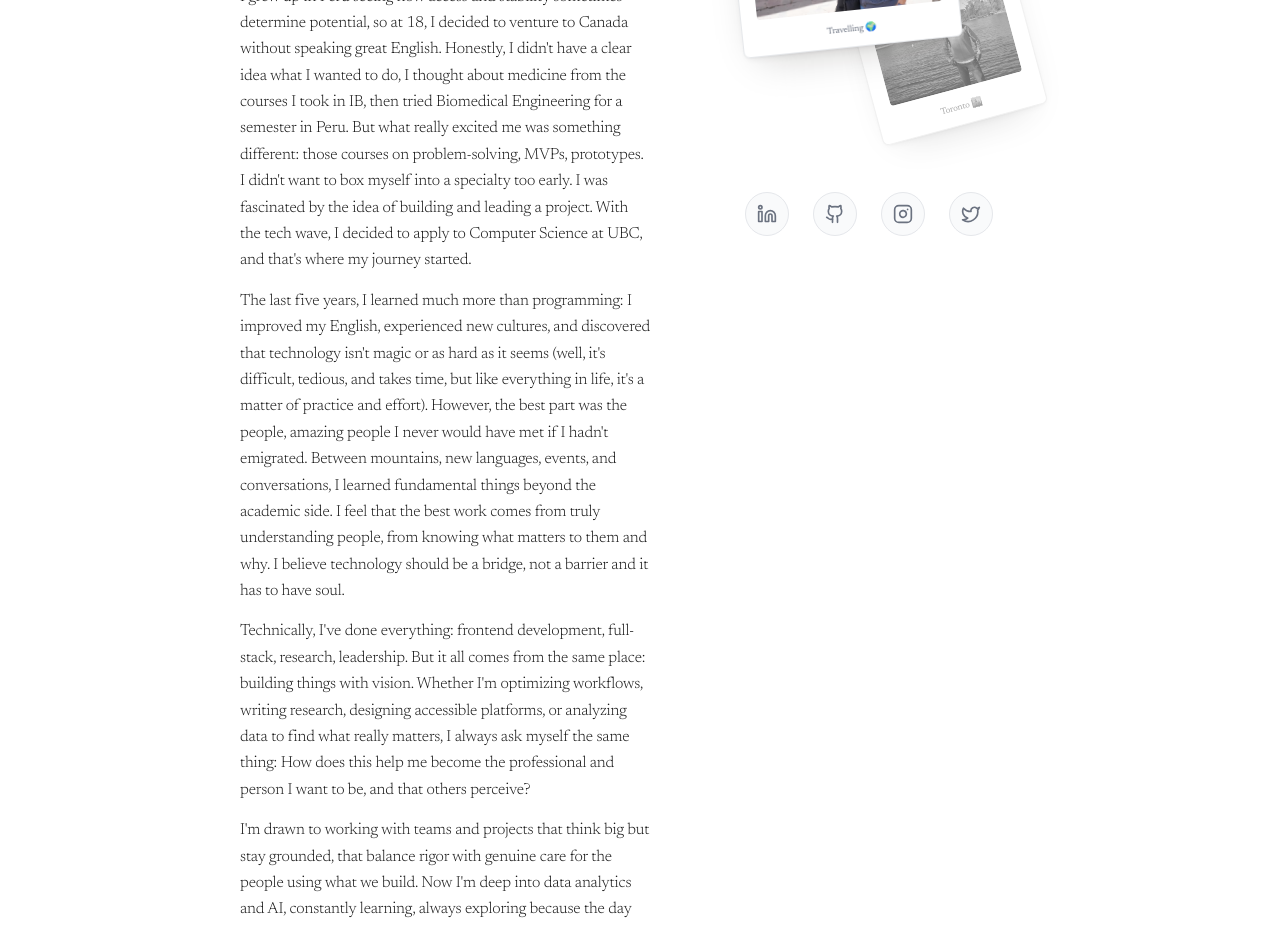
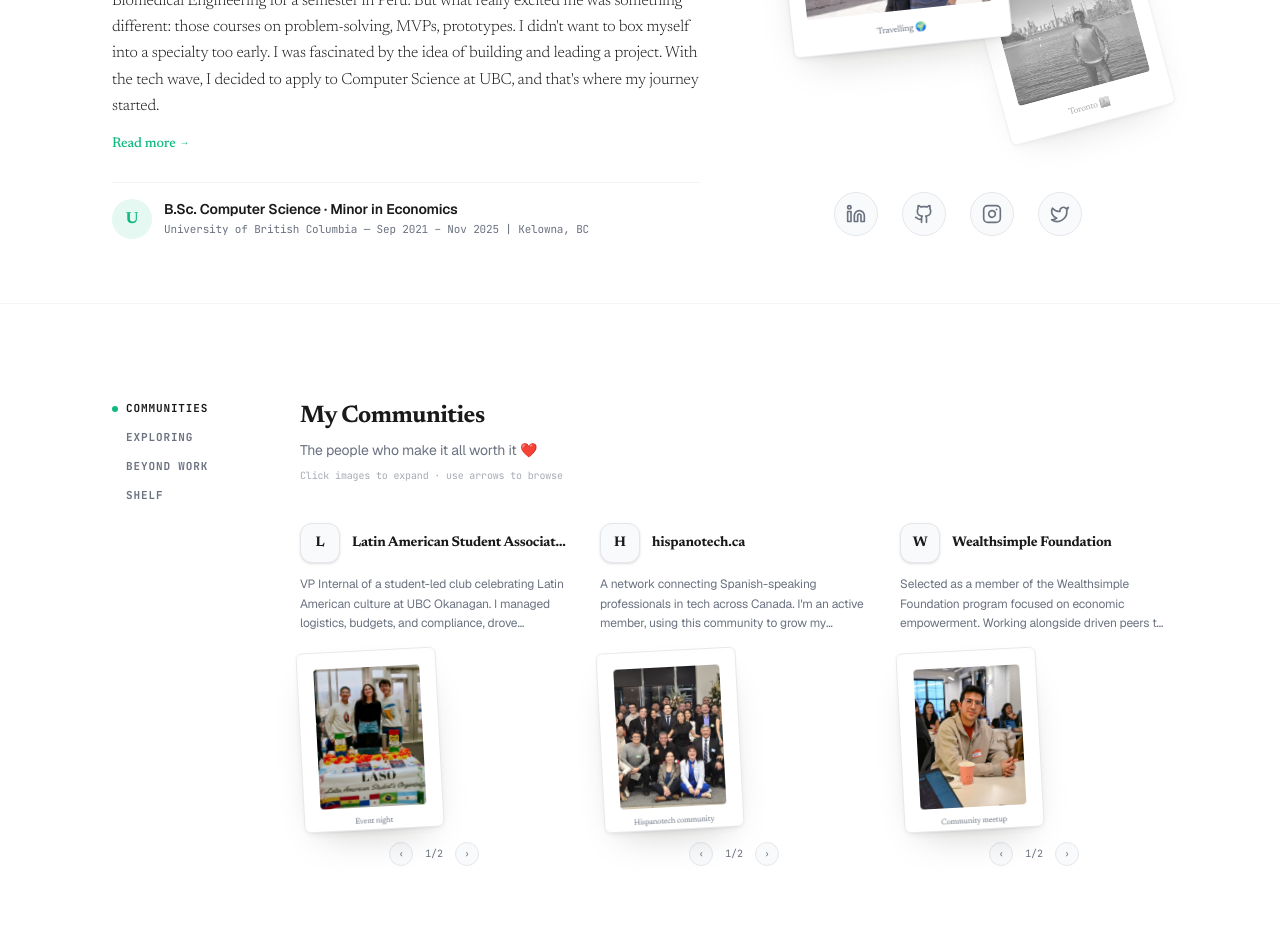
Before and after one commit to RikepilB/Portlio, a Next.js app: page /about in a window 1280 px wide. Shown: the part 340-1266 px from the top of the page. Built offline with nearby package versions, Linux system fonts and the light colour scheme.

Commit message:
Widen bio section, add read more, swap LASO/Wealthsimple images, replace dots with arrows for polaroid browsing

```diff
--- a/src/app/about/page.tsx
+++ b/src/app/about/page.tsx
@@ -11,8 +11,8 @@
         org: 'Latin American Student Association — UBCO',
         url: null,
         description: 'VP Internal of a student-led club celebrating Latin American culture at UBC Okanagan. I managed logistics, budgets, and compliance, drove marketing through reels and targeted ads, and built partnerships with other clubs to co-host events and cut costs.',
-        images: ['/images/Latin american student Organization/LASOPIC.png', '/images/Latin american student Organization/WhatsApp Image 2025-09-22 at 20.53.18_17a5ac8d.jpg'],
-        labels: ['LASO community 🌎', 'Event night']
+        images: ['/images/Latin american student Organization/WhatsApp Image 2025-09-22 at 20.53.18_17a5ac8d.jpg', '/images/Latin american student Organization/LASOPIC.png'],
+        labels: ['Event night', 'LASO community 🌎']
     },
     {
         title: 'Hispanotech',
@@ -27,8 +27,8 @@
         org: 'Wealthsimple Foundation',
         url: null,
         description: 'Selected as a member of the Wealthsimple Foundation program focused on economic empowerment. Working alongside driven peers to build financial literacy and entrepreneurial skills in underserved communities.',
-        images: ['/images/wealthsimple foundation/wealthsimpl4.jpeg', '/images/wealthsimple foundation/WhatsApp Image 2025-12-04 at 10.12.57 AM.jpeg'],
-        labels: ['Program kickoff', 'Community meetup']
+        images: ['/images/wealthsimple foundation/WhatsApp Image 2025-12-04 at 10.12.57 AM.jpeg', '/images/wealthsimple foundation/wealthsimpl4.jpeg'],
+        labels: ['Community meetup', 'Program kickoff']
     },
     {
         title: 'OTIN',
@@ -151,6 +151,7 @@
     const [lang, setLang] = useState<'EN' | 'ES'>('EN')
     const [activeSection, setActiveSection] = useState('communities')
     const [photoIndex, setPhotoIndex] = useState<Record<string, number>>({})
+    const [bioExpanded, setBioExpanded] = useState(false)
     const bio = lang === 'EN' ? bioEN : bioES
 
     useEffect(() => {
@@ -182,11 +183,6 @@
 
     const scrollToSection = (id: string) => {
         document.getElementById(id)?.scrollIntoView({ behavior: 'smooth' })
-    }
-
-    const handleDotClick = (e: React.MouseEvent, org: string, index: number) => {
-        e.stopPropagation()
-        setPhotoIndex((prev) => ({ ...prev, [org]: index }))
     }
 
     const handleTouchStart = (e: React.TouchEvent) => {
@@ -242,8 +238,8 @@
             )}
 
             {/* ── Hero ── */}
-            <section className="max-w-4xl mx-auto px-6 sm:px-12 pt-16 pb-16">
-                <div className="grid grid-cols-1 lg:grid-cols-[1.2fr_1fr] gap-12 items-start">
+            <section className="max-w-6xl mx-auto px-6 sm:px-12 pt-16 pb-16">
+                <div className="grid grid-cols-1 lg:grid-cols-[1.4fr_1fr] gap-12 items-start">
                     {/* Left: Bio + Info */}
                     <div className="flex flex-col gap-5">
                         <h1 className="font-display text-4xl sm:text-6xl font-bold text-[#1A1A1A] leading-tight animate-fade-up">
@@ -272,9 +268,19 @@
 
                         {/* Bio */}
                         <div className="flex flex-col gap-[14px] text-[#1A1A1A] text-[16px] font-display font-light leading-[1.65] animate-fade-up stagger-2">
-                            {bio.map((paragraph, i) => (
-                                <p key={i} className="m-0">{paragraph}</p>
-                            ))}
+                            {bioExpanded
+                                ? bio.map((paragraph, i) => (
+                                    <p key={i} className="m-0">{paragraph}</p>
+                                ))
+                                : <p className="m-0">{bio[0]}</p>
+                            }
+                            <button
+                                onClick={() => setBioExpanded(!bioExpanded)}
+                                className="text-sm font-medium text-[#10B981] hover:text-[#0c5a40] transition-colors cursor-pointer inline-flex items-center gap-1 w-fit"
+                            >
+                                {bioExpanded ? 'Show less' : 'Read more'}
+                                <span className="text-[10px]">{bioExpanded ? '↑' : '→'}</span>
+                            </button>
                         </div>
 
                         {/* Education */}
@@ -354,7 +360,7 @@
 
             {/* ── Content + Sidebar ── */}
             <div className="border-t border-[#F3F4F6]">
-                <div className="max-w-4xl mx-auto px-6 sm:px-12 py-16 md:py-24">
+                <div className="max-w-6xl mx-auto px-6 sm:px-12 py-16 md:py-24">
 
                     {/* Mobile Tab Bar */}
                     <div className="flex md:hidden overflow-x-auto gap-2 pb-2 mb-8 sticky top-16 z-20 bg-white py-2 -mx-6 px-6 border-b border-[#F3F4F6] scrollbar-hide">
@@ -403,7 +409,7 @@
                                 <div className="flex flex-col gap-2 mb-10">
                                     <h2 className="text-2xl font-bold text-[#1A1A1A]">My Communities</h2>
                                     <p className="text-[#6B7280] text-sm">The people who make it all worth it ❤️</p>
-                                    <p className="text-[10px] font-mono text-[#6B7280] opacity-60">Click images to expand · tap dots to browse</p>
+                                    <p className="text-[10px] font-mono text-[#6B7280] opacity-60">Click images to expand · use arrows to browse</p>
                                 </div>
 
                                 <div className="grid grid-cols-1 md:grid-cols-2 lg:grid-cols-3 gap-x-8 gap-y-16">
@@ -431,8 +437,6 @@
                                                 {/* Polaroid */}
                                                 <div
                                                     onClick={() => setSelectedImage({ src: currImg, label: currLabel })}
-                                                    onTouchStart={handleTouchStart}
-                                                    onTouchEnd={(e) => handleTouchEnd(e, comm.org, comm.images.length)}
                                                     className="w-[140px] h-[180px] polaroid transition-all hover:scale-105 cursor-zoom-in self-start mt-1"
                                                 >
                                                     <div className="relative w-full h-[140px] bg-[#F3F4F6] rounded overflow-hidden">
@@ -441,18 +445,40 @@
                                                     </div>
                                                     <p className="text-center mt-2 font-display text-[8px] text-[#6B7280] px-1 truncate">{currLabel}</p>
                                                 </div>
-                                                {/* Dots */}
+                                                {/* Arrows */}
                                                 {comm.images.length > 1 && (
-                                                    <div className="flex items-center gap-1.5">
-                                                        {comm.images.map((_, i) => (
-                                                            <button
-                                                                key={i}
-                                                                onClick={(e) => handleDotClick(e, comm.org, i)}
-                                                                className={`w-2 h-2 rounded-full transition-all ${i === currIdx ? 'bg-[#1A1A1A]' : 'bg-[#D1D5DB] hover:bg-[#6B7280]'
-                                                                    }`}
-                                                                aria-label={`Photo ${i + 1}`}
-                                                            />
-                                                        ))}
+                                                    <div
+                                                        className="flex items-center justify-center gap-3"
+                                                        onTouchStart={handleTouchStart}
+                                                        onTouchEnd={(e) => handleTouchEnd(e, comm.org, comm.images.length)}
+                                                    >
+                                                        <button
+                                                            onClick={(e) => {
+                                                                e.stopPropagation()
+                                                                const prev = photoIndex[comm.org] ?? 0
+                                                                const total = comm.images.length
+                                                                setPhotoIndex((p) => ({ ...p, [comm.org]: (prev - 1 + total) % total }))
+                                                            }}
+                                                            className="w-6 h-6 rounded-full bg-[#F9FAFB] border border-[#E5E7EB] flex items-center justify-center text-[#6B7280] hover:text-[#1A1A1A] hover:border-[#1A1A1A] transition-colors text-[10px]"
+                                                            aria-label="Previous photo"
+                                                        >
+                                                            ‹
+                                                        </button>
+                                                        <span className="text-[10px] font-mono text-[#6B7280] tabular-nums">
+                                                            {currIdx + 1}/{comm.images.length}
+                                                        </span>
+                                                        <button
+                                                            onClick={(e) => {
+                                                                e.stopPropagation()
+                                                                const prev = photoIndex[comm.org] ?? 0
+                                                                const total = comm.images.length
+                                                                setPhotoIndex((p) => ({ ...p, [comm.org]: (prev + 1) % total }))
+                                                            }}
+                                                            className="w-6 h-6 rounded-full bg-[#F9FAFB] border border-[#E5E7EB] flex items-center justify-center text-[#6B7280] hover:text-[#1A1A1A] hover:border-[#1A1A1A] transition-colors text-[10px]"
+                                                            aria-label="Next photo"
+                                                        >
+                                                            ›
+                                                        </button>
                                                     </div>
                                                 )}
                                             </div>
```
